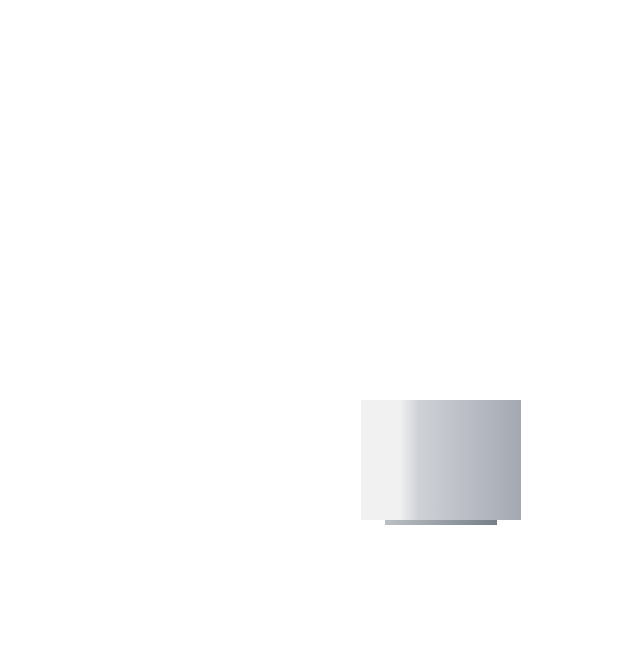
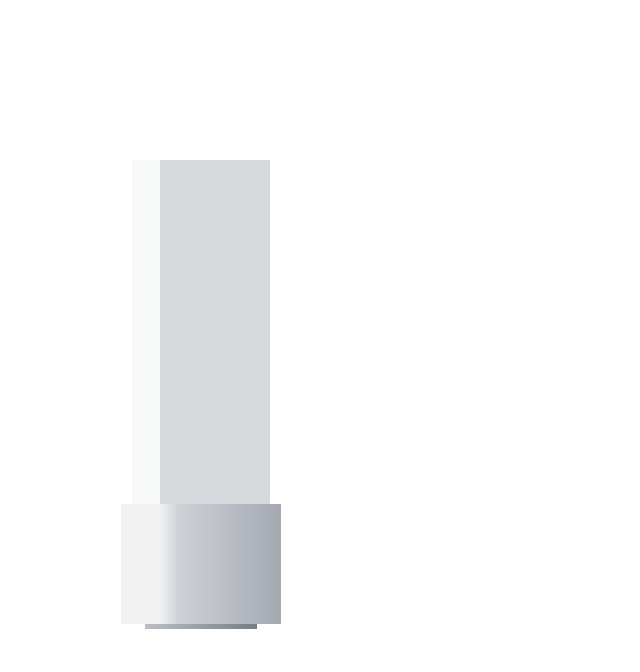
Before and after one commit to AlejandroCabezaCarsi/videoconsola, a plain HTML site: page index.html in a window 1280 px wide. Shown: the whole page, without its empty margins (39-679 px from the left). Drawn offline with Linux system fonts and the light colour scheme.

Commit message:
He acabado la estructura de la consola y su base y le he dado un estilo básico

```diff
--- a/css/styles.css
+++ b/css/styles.css
@@ -9,8 +9,8 @@
 .base{
     width: 10em;
     height: 10.3em;
-    margin-top: 25em;
-    margin-left: 25em;
+    margin-top: 0em;
+    margin-left:;
     box-shadow: 0 , 5em , 8em, 0 black;
 
 }
@@ -57,3 +57,86 @@
     margin: 0em;
     background-color: white;
 }
+
+.columnas {
+    display: flex;
+    flex-direction: row;
+}
+
+.columna1{
+    width: 0.7em;
+    height: 20em;
+    background-color: white ;
+}
+.columna2{
+    width: 1.72em;
+    height: 20em;
+    background-color:#f7f8f8 ;
+}
+.columna3{
+    width: 1.72em;
+    height: 20em;
+    background-color:#d6dadc ;
+}
+.columna4{
+    width: 1.72em;
+    height: 20em;
+    background-color: #d6dadc ;
+}
+.columna5{
+    width: 1.72em;
+    height: 20em;
+    background-color:#d6dadc ;
+}
+
+.columna6{
+    width: 1.72em;
+    height: 20em;
+    background-color:#d6dadc ;
+}
+.columna7{
+    width: 0.7em;
+    height: 20em;
+    background-color:white ;
+}
+
+.logoWii{
+    height: 1.5em;
+    width: 10em;
+    background-color: darkmagenta;
+    display: flex;
+    flex-direction: row;
+}
+
+.rellenoLogo1{
+    width: 0.7em;
+    height: 1.5em;
+    background-color: white;
+}
+
+.contenedorLogoWii{
+    width: 8.6em;
+    height: 1.5em;
+    background-color: #d6dadc ;
+    display: flex;
+    flex-direction: row;
+}
+
+.subcontenedorLogoWii1{
+    width: 1.72em;
+    height: 1.5em;
+    display: flex;
+    justify-content: flex-start;
+    background-color: #f7f8f8;
+}
+
+
+.rellenoLogo2 {
+    width: 0.7em;
+    height: 1.5em;
+    background-color: white;
+}
+
+.general {
+    margin: 10em;
+}
--- a/index.html
+++ b/index.html
@@ -14,6 +14,7 @@
         <div class="wii">
 
             <div class="consola">
+                <div class="columnas">
                     <div class="columna1">
                         <div class="columna1Fila1"></div>
                         <div class="columna1FilaUltima"></div>
@@ -82,6 +83,18 @@
                         <div class="columna7FilaUltima"></div>
                     </div>
                 </div>
+                <div class="logoWii">
+                    <div class="rellenoLogo1"></div>
+                    <div class="contenedorLogoWii">
+                        <div class="subcontenedorLogoWii1"></div>
+                        <div class="subcontenedorLogoWii2"></div>
+                        <div class="subcontenedorLogoWii3"></div>
+                        <div class="subcontenedorLogoWii4"></div>
+                        <div class="subcontenedorLogoWii5"></div>
+                    </div>
+                    <div class="rellenoLogo2"></div>
+                </div>
+            </div>
 
 
 
```
Lines whose indentation alone changed are shown as unchanged.
